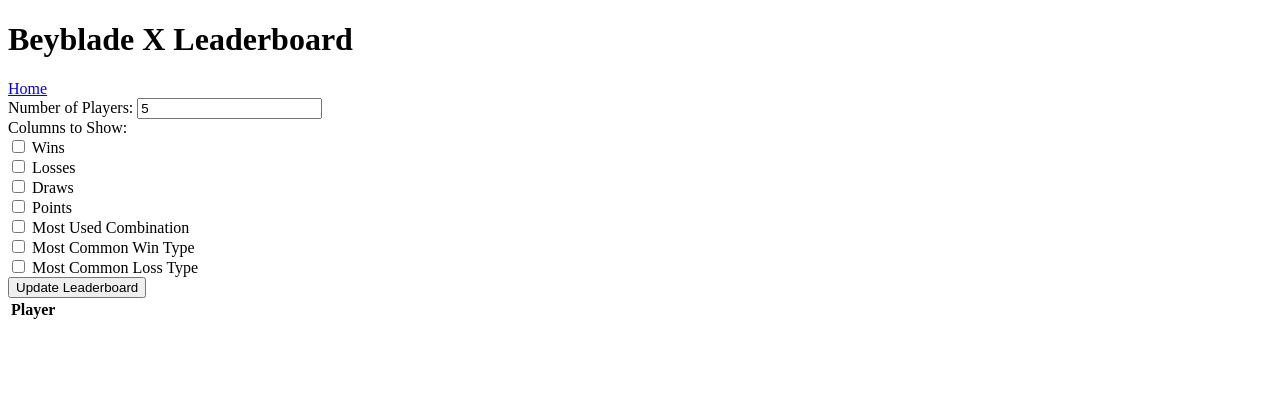
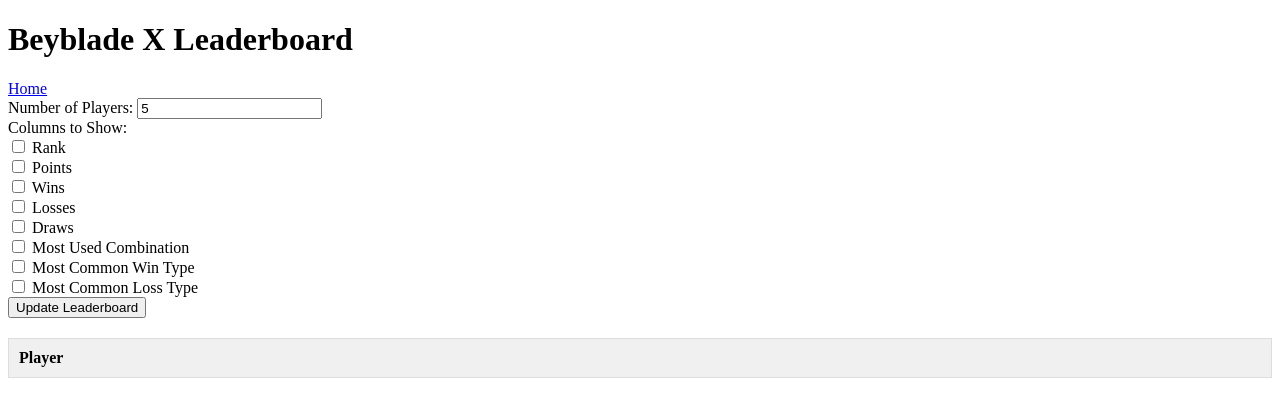
Before and after one commit to wbmccrea/Beyblade-X-Tracking-System, a Flask app: page /leaderboard in a window 1280 px wide. Shown: the top 417 px of the page. Run offline with Flask 3, Linux system fonts and the light colour scheme; data that the repository does not hold is empty.

Commit message:
leaderboard

```diff
--- a/app/app.py
+++ b/app/app.py
@@ -1016,50 +1016,22 @@
         player_results = cursor.fetchall()
 
         leaderboard_data = []
+        rank = 1  # Initialize rank counter
         for player_id, player_name, wins, losses, draws, points in player_results:
-            cursor.execute("""
-                SELECT bc.combination_name, COUNT(*) AS count
-                FROM Matches m
-                JOIN BeybladeCombinations bc ON (
-                    (m.player1_id = %s AND m.player1_combination_id = bc.combination_id) OR
-                    (m.player2_id = %s AND m.player2_combination_id = bc.combination_id)
-                )
-                GROUP BY bc.combination_name
-                ORDER BY count DESC
-                LIMIT 1
-            """, (player_id, player_id))
-            most_used_combination = cursor.fetchone()
-
-            cursor.execute("""
-                SELECT m.finish_type, COUNT(*) AS count
-                FROM Matches m
-                WHERE (m.winner_id = %s)
-                GROUP BY m.finish_type
-                ORDER BY count DESC
-                LIMIT 1
-            """, (player_id,))
-            most_common_win_type = cursor.fetchone()
-
-            cursor.execute("""
-                SELECT m.finish_type, COUNT(*) AS count
-                FROM Matches m
-                WHERE (m.player1_id = %s OR m.player2_id = %s) AND m.winner_id != %s and m.winner_id != (select player_id from Players where player_name = 'Draw')
-                GROUP BY m.finish_type
-                ORDER BY count DESC
-                LIMIT 1
-            """, (player_id, player_id, player_id))
-            most_common_loss_type = cursor.fetchone()
+            # ... (Existing code to get most used combination, win type, loss type)
 
             leaderboard_data.append({
+                "rank": rank, #add rank to the data
                 "name": player_name,
+                "points": points, #move points up
                 "wins": wins,
                 "losses": losses,
                 "draws": draws,
-                "points": points,
                 "most_used_combination": most_used_combination[0] if most_used_combination else "N/A",
                 "most_common_win_type": most_common_win_type[0] if most_common_win_type else "N/A",
                 "most_common_loss_type": most_common_loss_type[0] if most_common_loss_type else "N/A",
             })
+            rank += 1 #Increment the rank
 
     except mysql.connector.Error as e:
         logger.error(f"Database error: {e}")
@@ -1068,6 +1040,6 @@
         if conn:
             conn.close()
 
-    columns_to_show = request.args.getlist('columns') #Get list of columns to show
+    columns_to_show = request.args.getlist('columns')
 
     return render_template('leaderboard.html', leaderboard_data=leaderboard_data, num_players=num_players, columns_to_show=columns_to_show)
--- a/app/templates/leaderboard.html
+++ b/app/templates/leaderboard.html
@@ -4,6 +4,23 @@
     <title>Leaderboard</title>
     <style>
         /* ... (Your existing CSS styles) */
+        table {
+            width: 100%;
+            border-collapse: collapse;
+            margin-top: 20px; /* Increased margin for better spacing */
+        }
+        th, td {
+            border: 1px solid #ddd;
+            padding: 10px; /* Increased padding */
+            text-align: left;
+        }
+        th {
+            background-color: #f0f0f0; /* Slightly darker header background */
+            font-weight: bold;
+        }
+        tr:nth-child(even) {
+            background-color: #f9f9f9; /* Added alternating row colors */
+        }
     </style>
 </head>
 <body>
@@ -18,10 +35,11 @@
                 <input type="number" name="num_players" id="num_players" value="{{ num_players }}" min="1">
                 <br>
                 <label>Columns to Show:</label><br>
+                <input type="checkbox" name="columns" value="rank" {% if 'rank' in columns_to_show %}checked{% endif %}> Rank<br>
+                <input type="checkbox" name="columns" value="points" {% if 'points' in columns_to_show %}checked{% endif %}> Points<br>
                 <input type="checkbox" name="columns" value="wins" {% if 'wins' in columns_to_show %}checked{% endif %}> Wins<br>
                 <input type="checkbox" name="columns" value="losses" {% if 'losses' in columns_to_show %}checked{% endif %}> Losses<br>
                 <input type="checkbox" name="columns" value="draws" {% if 'draws' in columns_to_show %}checked{% endif %}> Draws<br>
-                <input type="checkbox" name="columns" value="points" {% if 'points' in columns_to_show %}checked{% endif %}> Points<br>
                 <input type="checkbox" name="columns" value="combination" {% if 'combination' in columns_to_show %}checked{% endif %}> Most Used Combination<br>
                 <input type="checkbox" name="columns" value="win_type" {% if 'win_type' in columns_to_show %}checked{% endif %}> Most Common Win Type<br>
                 <input type="checkbox" name="columns" value="loss_type" {% if 'loss_type' in columns_to_show %}checked{% endif %}> Most Common Loss Type<br>
@@ -33,11 +51,12 @@
             <table>
                 <thead>
                     <tr>
+                        {% if 'rank' in columns_to_show %}<th>Rank</th>{% endif %}
                         <th>Player</th>
+                        {% if 'points' in columns_to_show %}<th>Points</th>{% endif %}
                         {% if 'wins' in columns_to_show %}<th>Wins</th>{% endif %}
                         {% if 'losses' in columns_to_show %}<th>Losses</th>{% endif %}
                         {% if 'draws' in columns_to_show %}<th>Draws</th>{% endif %}
-                        {% if 'points' in columns_to_show %}<th>Points</th>{% endif %}
                         {% if 'combination' in columns_to_show %}<th>Most Used Combination</th>{% endif %}
                         {% if 'win_type' in columns_to_show %}<th>Most Common Win Type</th>{% endif %}
                         {% if 'loss_type' in columns_to_show %}<th>Most Common Loss Type</th>{% endif %}
@@ -46,11 +65,12 @@
                 <tbody>
                     {% for player in leaderboard_data %}
                         <tr>
+                            {% if 'rank' in columns_to_show %}<td>{{ player.rank }}</td>{% endif %}
                             <td>{{ player.name }}</td>
+                            {% if 'points' in columns_to_show %}<td>{{ player.points }}</td>{% endif %}
                             {% if 'wins' in columns_to_show %}<td>{{ player.wins }}</td>{% endif %}
                             {% if 'losses' in columns_to_show %}<td>{{ player.losses }}</td>{% endif %}
                             {% if 'draws' in columns_to_show %}<td>{{ player.draws }}</td>{% endif %}
-                            {% if 'points' in columns_to_show %}<td>{{ player.points }}</td>{% endif %}
                             {% if 'combination' in columns_to_show %}<td>{{ player.most_used_combination }}</td>{% endif %}
                             {% if 'win_type' in columns_to_show %}<td>{{ player.most_common_win_type }}</td>{% endif %}
                             {% if 'loss_type' in columns_to_show %}<td>{{ player.most_common_loss_type }}</td>{% endif %}
```
